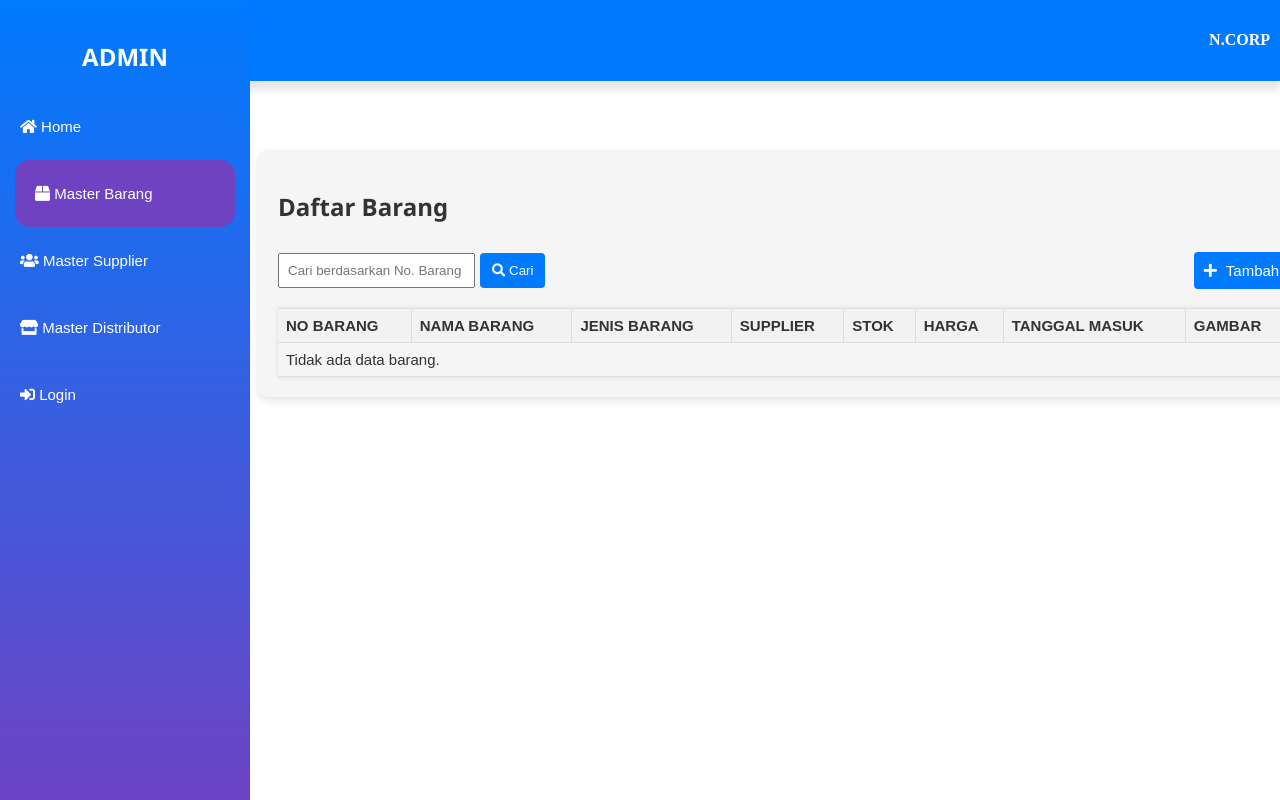
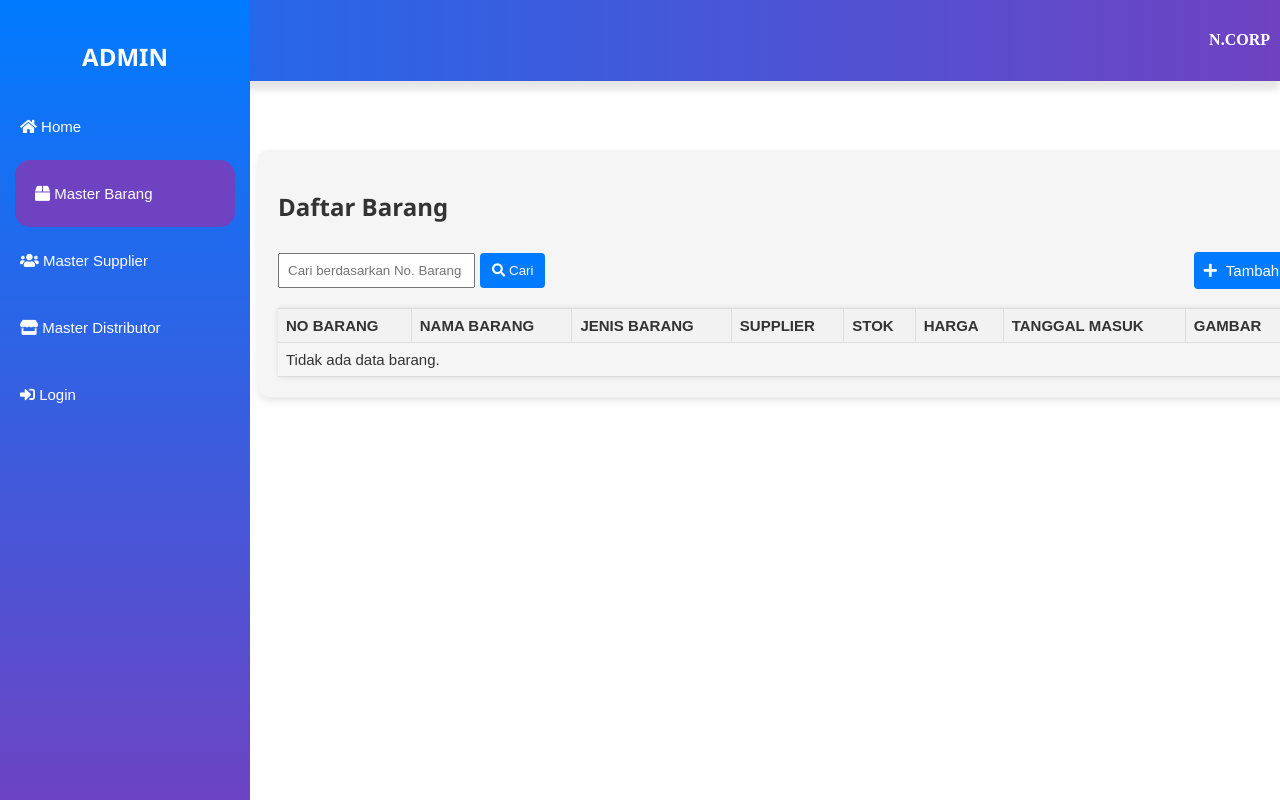
Before and after one commit to CarroVeloce/UAS_PWL, a PHP site: page /master_barang.php in a window 1280 px wide. Run offline with PHP 8.4, Linux system fonts and the light colour scheme; data that the repository does not hold is empty.

Commit message:
ubah dikit

```diff
--- a/master_barang.php
+++ b/master_barang.php
@@ -151,7 +151,7 @@
             right: 0;
             padding: 10px;
             padding-left: 1500px;
-            background-color: #007bff;
+            background: linear-gradient(to right, #007bff, #6f42c1);
             color: #fff;
             box-shadow: 0 9px 7px rgba(0, 0, 0, 0.1);
         }
@@ -283,7 +283,7 @@
 
             if (isset($_GET['search']) && !empty($_GET['search'])) {
                 $search = $_GET['search'];
-                $sql = "SELECT nobarang, namabarang, jenisbarang, supplier, stok, harga, tanggalmasuk, gambar FROM databarang WHERE nobarang LIKE '%$search%' OR namabarang LIKE '%$search%'";
+                $sql = "SELECT nobarang, namabarang, jenisbarang, supplier, stok, harga, tanggalmasuk, gambar FROM databarang WHERE nobarang LIKE '%$search%' OR namabarang LIKE '%$search%' OR jenisbarang LIKE '%$search%'";
             } else {
                 $sql = "SELECT nobarang, namabarang, jenisbarang, supplier, stok, harga, tanggalmasuk, gambar FROM databarang";
             }
--- a/master_distributor.php
+++ b/master_distributor.php
@@ -130,7 +130,7 @@
             right: 0;
             padding: 10px;
             padding-left: 1500px;
-            background-color: #007bff;
+            background: linear-gradient(to right, #007bff, #6f42c1);
             color: #fff;
             box-shadow: 0 9px 7px rgba(0, 0, 0, 0.1);
         }
--- a/master_supplier.php
+++ b/master_supplier.php
@@ -132,7 +132,7 @@
             right: 0;
             padding: 10px;
             padding-left: 1500px;
-            background-color: #007bff;
+            background: linear-gradient(to right, #007bff, #6f42c1);
             color: #fff;
             box-shadow: 0 9px 7px rgba(0, 0, 0, 0.1);
         }
```
Also changed, not shown: gambarproduk/24202242-6b03f190af726e006a5b82b.jpg (added).
